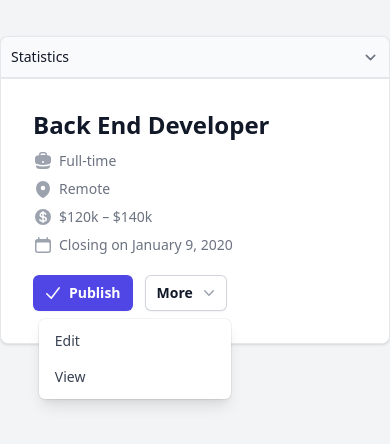
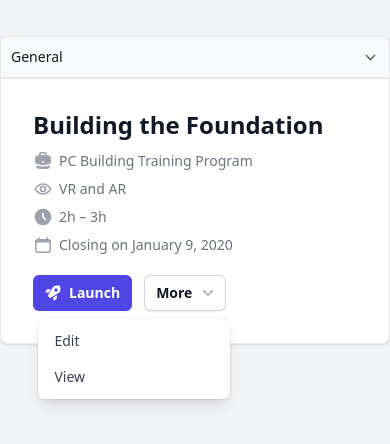
Before and after one commit to xloos/3Dvisualisation, a Vue app in the folder trainingcenter/: page /trainingprograms in a window 390 px wide. Shown: the top 444 px of the page. Built offline with nearby package versions, Linux system fonts and the light colour scheme.

Commit message:
uprava informacii a icon

```diff
--- a/trainingcenter/src/components/TrainingPrograms.vue
+++ b/trainingcenter/src/components/TrainingPrograms.vue
@@ -4,48 +4,51 @@
   <div class="w-full max-w-6xl mx-auto bg-white border border-gray-200 rounded-lg shadow dark:bg-gray-800 dark:border-gray-700 mt-5">
     <div class="sm:hidden">
       <label for="tabs" class="sr-only">Select tab</label>
-      <select id="tabs" @change="changeTab($event.target.value)" class="bg-gray-50 border-0 border-b border-gray-200 text-gray-900 text-sm rounded-t-lg focus:ring-blue-500 focus:border-blue-500 block w-full p-2.5 dark:bg-gray-700 dark:border-gray-600 dark:placeholder-gray-400 dark:text-white dark:focus:ring-blue-500 dark:focus:border-blue-500">
-        <option value="stats">Statistics</option>
-        <option value="about">Services</option>
-        <option value="faq">FAQ</option>
+      <select id="tabs" @change="changeTab($event.target.value)" class="bg-gray-50 border-0 border-b border-gray-200 text-gray-900 text-sm rounded-t-lg focus:ring-blue-500 focus:border-blue-500 blsock w-full p-2.5 dark:bg-gray-700 dark:border-gray-600 dark:placeholder-gray-400 dark:text-white dark:focus:ring-blue-500 dark:focus:border-blue-500">
+        <option value="stats">General</option>
+        <option value="about">Milestones</option>
+        <option value="faq">Statistics</option>
       </select>
     </div>
     <ul class="hidden text-sm font-medium text-center text-gray-500 divide-x divide-gray-200 rounded-lg sm:flex dark:divide-gray-600 dark:text-gray-400 rtl:divide-x-reverse">
       <li class="w-full">
-        <button @click="activeTab = 'stats'" :class="{'bg-gray-100 dark:bg-gray-600': activeTab === 'stats'}" class="inline-block w-full p-4 focus:outline-none">Statistics</button>
+        <button @click="activeTab = 'stats'" :class="{'bg-gray-100 dark:bg-gray-600': activeTab === 'stats'}" class="inline-block w-full p-4 focus:outline-none">General</button>
       </li>
       <li class="w-full">
-        <button @click="activeTab = 'about'" :class="{'bg-gray-100 dark:bg-gray-600': activeTab === 'about'}" class="inline-block w-full p-4 focus:outline-none">Services</button>
+        <button @click="activeTab = 'about'" :class="{'bg-gray-100 dark:bg-gray-600': activeTab === 'about'}" class="inline-block w-full p-4 focus:outline-none">Milestones</button>
       </li>
       <li class="w-full">
-        <button @click="activeTab = 'faq'" :class="{'bg-gray-100 dark:bg-gray-600': activeTab === 'faq'}" class="inline-block w-full p-4 focus:outline-none">FAQ</button>
+        <button @click="activeTab = 'faq'" :class="{'bg-gray-100 dark:bg-gray-600': activeTab === 'faq'}" class="inline-block w-full p-4 focus:outline-none">Statistics</button>
       </li>
     </ul>
     <div id="fullWidthTabContent" class="border-t border-gray-200 dark:border-gray-600">
       <div v-if="activeTab === 'stats'" class="p-4 bg-white rounded-lg md:p-8 dark:bg-gray-800">
           <div class="lg:flex lg:items-center lg:justify-between p-4">
             <div class="min-w-0 flex-1">
-              <h2 class="text-2xl font-bold leading-7 text-gray-900 sm:truncate sm:text-3xl sm:tracking-tight">Back End Developer</h2>
+              <h2 class="text-2xl font-bold leading-7 text-gray-900 sm:truncate sm:text-3xl sm:tracking-tight">Building the Foundation</h2>
               <div class="mt-1 flex flex-col sm:mt-0 sm:flex-row sm:flex-wrap sm:space-x-6">
                 <div class="mt-2 flex items-center text-sm text-gray-500">
                   <svg class="mr-1.5 h-5 w-5 flex-shrink-0 text-gray-400" viewBox="0 0 20 20" fill="currentColor" aria-hidden="true">
                     <path fill-rule="evenodd" d="M6 3.75A2.75 2.75 0 018.75 1h2.5A2.75 2.75 0 0114 3.75v.443c.572.055 1.14.122 1.706.2C17.053 4.582 18 5.75 18 7.07v3.469c0 1.126-.694 2.191-1.83 2.54-1.952.599-4.024.921-6.17.921s-4.219-.322-6.17-.921C2.694 12.73 2 11.665 2 10.539V7.07c0-1.321.947-2.489 2.294-2.676A41.047 41.047 0 016 4.193V3.75zm6.5 0v.325a41.622 41.622 0 00-5 0V3.75c0-.69.56-1.25 1.25-1.25h2.5c.69 0 1.25.56 1.25 1.25zM10 10a1 1 0 00-1 1v.01a1 1 0 001 1h.01a1 1 0 001-1V11a1 1 0 00-1-1H10z" clip-rule="evenodd" />
                     <path d="M3 15.055v-.684c.126.053.255.1.39.142 2.092.642 4.313.987 6.61.987 2.297 0 4.518-.345 6.61-.987.135-.041.264-.089.39-.142v.684c0 1.347-.985 2.53-2.363 2.686a41.454 41.454 0 01-9.274 0C3.985 17.585 3 16.402 3 15.055z" />
                   </svg>
-                  Full-time
+                  PC Building Training Program
                 </div>
                 <div class="mt-2 flex items-center text-sm text-gray-500">
-                  <svg class="mr-1.5 h-5 w-5 flex-shrink-0 text-gray-400" viewBox="0 0 20 20" fill="currentColor" aria-hidden="true">
-                    <path fill-rule="evenodd" d="M9.69 18.933l.003.001C9.89 19.02 10 19 10 19s.11.02.308-.066l.002-.001.006-.003.018-.008a5.741 5.741 0 00.281-.14c.186-.096.446-.24.757-.433.62-.384 1.445-.966 2.274-1.765C15.302 14.988 17 12.493 17 9A7 7 0 103 9c0 3.492 1.698 5.988 3.355 7.584a13.731 13.731 0 002.273 1.765 11.842 11.842 0 00.976.544l.062.029.018.008.006.003zM10 11.25a2.25 2.25 0 100-4.5 2.25 2.25 0 000 4.5z" clip-rule="evenodd" />
+
+                  <svg class="mr-1.5 h-5 w-5 flex-shrink-0 text-gray-400" aria-hidden="true" xmlns="http://www.w3.org/2000/svg" fill="none" viewBox="0 0 24 24">
+                    <path stroke="currentColor" stroke-width="2" d="M21 12c0 1.2-4 6-9 6s-9-4.8-9-6c0-1.2 4-6 9-6s9 4.8 9 6Z"/>
+                    <path stroke="currentColor" stroke-width="2" d="M15 12a3 3 0 1 1-6 0 3 3 0 0 1 6 0Z"/>
                   </svg>
-                  Remote
+
+                  VR and AR
                 </div>
                 <div class="mt-2 flex items-center text-sm text-gray-500">
-                  <svg class="mr-1.5 h-5 w-5 flex-shrink-0 text-gray-400" viewBox="0 0 20 20" fill="currentColor" aria-hidden="true">
-                    <path d="M10.75 10.818v2.614A3.13 3.13 0 0011.888 13c.482-.315.612-.648.612-.875 0-.227-.13-.56-.612-.875a3.13 3.13 0 00-1.138-.432zM8.33 8.62c.053.055.115.11.184.164.208.16.46.284.736.363V6.603a2.45 2.45 0 00-.35.13c-.14.065-.27.143-.386.233-.377.292-.514.627-.514.909 0 .184.058.39.202.592.037.051.08.102.128.152z" />
-                    <path fill-rule="evenodd" d="M18 10a8 8 0 11-16 0 8 8 0 0116 0zm-8-6a.75.75 0 01.75.75v.316a3.78 3.78 0 011.653.713c.426.33.744.74.925 1.2a.75.75 0 01-1.395.55 1.35 1.35 0 00-.447-.563 2.187 2.187 0 00-.736-.363V9.3c.698.093 1.383.32 1.959.696.787.514 1.29 1.27 1.29 2.13 0 .86-.504 1.616-1.29 2.13-.576.377-1.261.603-1.96.696v.299a.75.75 0 11-1.5 0v-.3c-.697-.092-1.382-.318-1.958-.695-.482-.315-.857-.717-1.078-1.188a.75.75 0 111.359-.636c.08.173.245.376.54.569.313.205.706.353 1.138.432v-2.748a3.782 3.782 0 01-1.653-.713C6.9 9.433 6.5 8.681 6.5 7.875c0-.805.4-1.558 1.097-2.096a3.78 3.78 0 011.653-.713V4.75A.75.75 0 0110 4z" clip-rule="evenodd" />
+                  <svg class="mr-1.5 h-5 w-5 flex-shrink-0 text-gray-400" aria-hidden="true" xmlns="http://www.w3.org/2000/svg" fill="currentColor" viewBox="0 0 24 24">
+                    <path fill-rule="evenodd" d="M2 12a10 10 0 1 1 20 0 10 10 0 0 1-20 0Zm11-4a1 1 0 1 0-2 0v4c0 .3.1.5.3.7l3 3a1 1 0 0 0 1.4-1.4L13 11.6V8Z" clip-rule="evenodd"/>
                   </svg>
-                  $120k &ndash; $140k
+
+                  2h &ndash; 3h
                 </div>
                 <div class="mt-2 flex items-center text-sm text-gray-500">
                   <svg class="mr-1.5 h-5 w-5 flex-shrink-0 text-gray-400" viewBox="0 0 20 20" fill="currentColor" aria-hidden="true">
@@ -77,10 +80,12 @@
 
               <span class="sm:ml-3">
                 <button @click="togglePublish" type="button" class="inline-flex items-center rounded-md bg-indigo-600 px-3 py-2 text-sm font-semibold text-white shadow-sm hover:bg-indigo-500 focus-visible:outline focus-visible:outline-2 focus-visible:outline-offset-2 focus-visible:outline-indigo-600">
-                  <svg class="-ml-0.5 mr-1.5 h-5 w-5" viewBox="0 0 20 20" fill="currentColor" aria-hidden="true">
-                    <path fill-rule="evenodd" d="M16.704 4.153a.75.75 0 01.143 1.052l-8 10.5a.75.75 0 01-1.127.075l-4.5-4.5a.75.75 0 011.06-1.06l3.894 3.893 7.48-9.817a.75.75 0 011.05-.143z" clip-rule="evenodd" />
+
+                  <svg class="-ml-0.5 mr-1.5 h-5 w-5" aria-hidden="true" xmlns="http://www.w3.org/2000/svg" fill="currentColor" viewBox="0 0 24 24">
+                    <path fill-rule="evenodd" d="M20.3 3.7c.2.2.4.4.4.7.3 1.8.7 5.2-.9 6.8A75.2 75.2 0 0 1 8.6 18a1 1 0 0 1-.6-.3l-.8-.9-1-.8a1 1 0 0 1 0-1.2c1-2.2 4.8-8.9 6.6-10.6 1.6-1.6 5-1.2 6.8-1l.7.5ZM5.4 7.6l4-.4-2.7 4.5-2.8-.3a1 1 0 0 1-.6-1.7l2.1-2.1Zm11.4 7-.4 4-2 2.1a1 1 0 0 1-1.8-.6l-.4-2.8 4.6-2.7Zm.8-6.2a2 2 0 1 1-4 0 2 2 0 0 1 4 0Z" clip-rule="evenodd"/>
                   </svg>
-                  Publish
+
+                  Launch
                 </button>
               </span>
 
@@ -134,32 +139,34 @@
           </div>
         </div>
         <div v-if="activeTab === 'about'" class="p-4 bg-white rounded-lg md:p-8 dark:bg-gray-800">
-            <h2 class="mb-5 text-2xl font-extrabold tracking-tight text-gray-900 dark:text-white">We invest in the world’s potential</h2>
+            <h2 class="mb-5 text-2xl font-extrabold tracking-tight text-gray-900 dark:text-white">Personal Milestones</h2>
             <!-- List -->
             <ul role="list" class="space-y-4 text-gray-500 dark:text-gray-400">
                 <li class="flex space-x-2 rtl:space-x-reverse items-center">
-                    <svg class="flex-shrink-0 w-3.5 h-3.5 text-blue-600 dark:text-blue-500" aria-hidden="true" xmlns="http://www.w3.org/2000/svg" fill="currentColor" viewBox="0 0 20 20">
+                    <svg class="flex-shrink-0 w-3.5 h-3.5 text-green-600 dark:text-green-500" aria-hidden="true" xmlns="http://www.w3.org/2000/svg" fill="currentColor" viewBox="0 0 20 20">
                         <path d="M10 .5a9.5 9.5 0 1 0 9.5 9.5A9.51 9.51 0 0 0 10 .5Zm3.707 8.207-4 4a1 1 0 0 1-1.414 0l-2-2a1 1 0 0 1 1.414-1.414L9 10.586l3.293-3.293a1 1 0 0 1 1.414 1.414Z"/>
                     </svg>
-                    <span class="leading-tight">Dynamic reports and dashboards</span>
+
+
+                    <span class="leading-tight">Preparing the Workspace</span>
                 </li>
                 <li class="flex space-x-2 rtl:space-x-reverse items-center">
-                    <svg class="flex-shrink-0 w-3.5 h-3.5 text-blue-600 dark:text-blue-500" aria-hidden="true" xmlns="http://www.w3.org/2000/svg" fill="currentColor" viewBox="0 0 20 20">
-                        <path d="M10 .5a9.5 9.5 0 1 0 9.5 9.5A9.51 9.51 0 0 0 10 .5Zm3.707 8.207-4 4a1 1 0 0 1-1.414 0l-2-2a1 1 0 0 1 1.414-1.414L9 10.586l3.293-3.293a1 1 0 0 1 1.414 1.414Z"/>
+                  <svg class="flex-shrink-0 w-4 h-4 text-red-600 dark:text-green-500" aria-hidden="true" xmlns="http://www.w3.org/2000/svg" fill="currentColor" viewBox="0 0 24 24">
+                      <path fill-rule="evenodd" d="M2 12a10 10 0 1 1 20 0 10 10 0 0 1-20 0Zm7.7-3.7a1 1 0 0 0-1.4 1.4l2.3 2.3-2.3 2.3a1 1 0 1 0 1.4 1.4l2.3-2.3 2.3 2.3a1 1 0 0 0 1.4-1.4L13.4 12l2.3-2.3a1 1 0 0 0-1.4-1.4L12 10.6 9.7 8.3Z" clip-rule="evenodd"/>
                     </svg>
-                    <span class="leading-tight">Templates for everyone</span>
+                    <span class="leading-tight">Installing the Processor (CPU)</span>
                 </li>
                 <li class="flex space-x-2 rtl:space-x-reverse items-center">
-                    <svg class="flex-shrink-0 w-3.5 h-3.5 text-blue-600 dark:text-blue-500" aria-hidden="true" xmlns="http://www.w3.org/2000/svg" fill="currentColor" viewBox="0 0 20 20">
-                        <path d="M10 .5a9.5 9.5 0 1 0 9.5 9.5A9.51 9.51 0 0 0 10 .5Zm3.707 8.207-4 4a1 1 0 0 1-1.414 0l-2-2a1 1 0 0 1 1.414-1.414L9 10.586l3.293-3.293a1 1 0 0 1 1.414 1.414Z"/>
+                  <svg class="flex-shrink-0 w-4 h-4 text-red-600 dark:text-green-500" aria-hidden="true" xmlns="http://www.w3.org/2000/svg" fill="currentColor" viewBox="0 0 24 24">
+                      <path fill-rule="evenodd" d="M2 12a10 10 0 1 1 20 0 10 10 0 0 1-20 0Zm7.7-3.7a1 1 0 0 0-1.4 1.4l2.3 2.3-2.3 2.3a1 1 0 1 0 1.4 1.4l2.3-2.3 2.3 2.3a1 1 0 0 0 1.4-1.4L13.4 12l2.3-2.3a1 1 0 0 0-1.4-1.4L12 10.6 9.7 8.3Z" clip-rule="evenodd"/>
                     </svg>
-                    <span class="leading-tight">Development workflow</span>
+                    <span class="leading-tight">Installing Memory (RAM)</span>
                 </li>
                 <li class="flex space-x-2 rtl:space-x-reverse items-center">
-                    <svg class="flex-shrink-0 w-3.5 h-3.5 text-blue-600 dark:text-blue-500" aria-hidden="true" xmlns="http://www.w3.org/2000/svg" fill="currentColor" viewBox="0 0 20 20">
-                        <path d="M10 .5a9.5 9.5 0 1 0 9.5 9.5A9.51 9.51 0 0 0 10 .5Zm3.707 8.207-4 4a1 1 0 0 1-1.414 0l-2-2a1 1 0 0 1 1.414-1.414L9 10.586l3.293-3.293a1 1 0 0 1 1.414 1.414Z"/>
+                  <svg class="flex-shrink-0 w-4 h-4 text-red-600 dark:text-green-500" aria-hidden="true" xmlns="http://www.w3.org/2000/svg" fill="currentColor" viewBox="0 0 24 24">
+                      <path fill-rule="evenodd" d="M2 12a10 10 0 1 1 20 0 10 10 0 0 1-20 0Zm7.7-3.7a1 1 0 0 0-1.4 1.4l2.3 2.3-2.3 2.3a1 1 0 1 0 1.4 1.4l2.3-2.3 2.3 2.3a1 1 0 0 0 1.4-1.4L13.4 12l2.3-2.3a1 1 0 0 0-1.4-1.4L12 10.6 9.7 8.3Z" clip-rule="evenodd"/>
                     </svg>
-                    <span class="leading-tight">Limitless business automation</span>
+                    <span class="leading-tight">Installing the Motherboard</span>
                 </li>
             </ul>
         </div>
```
